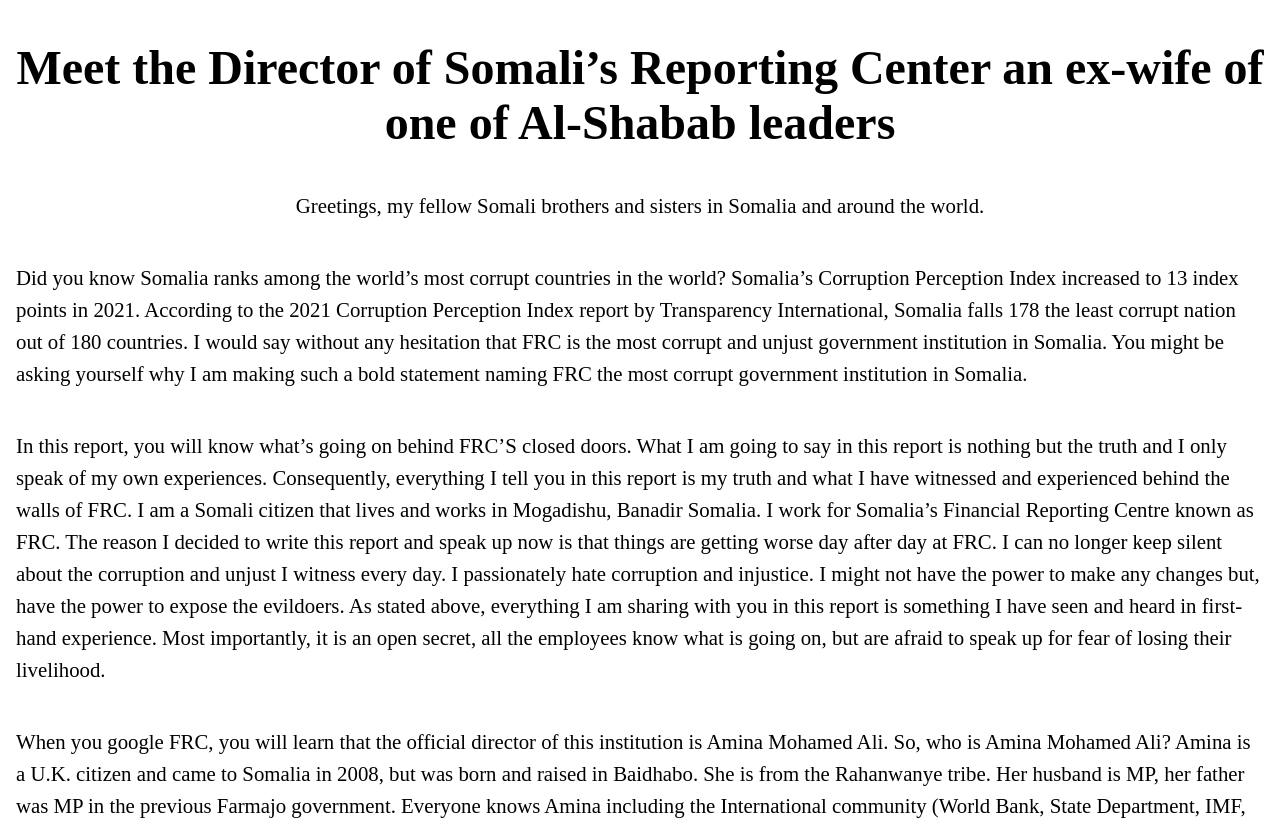
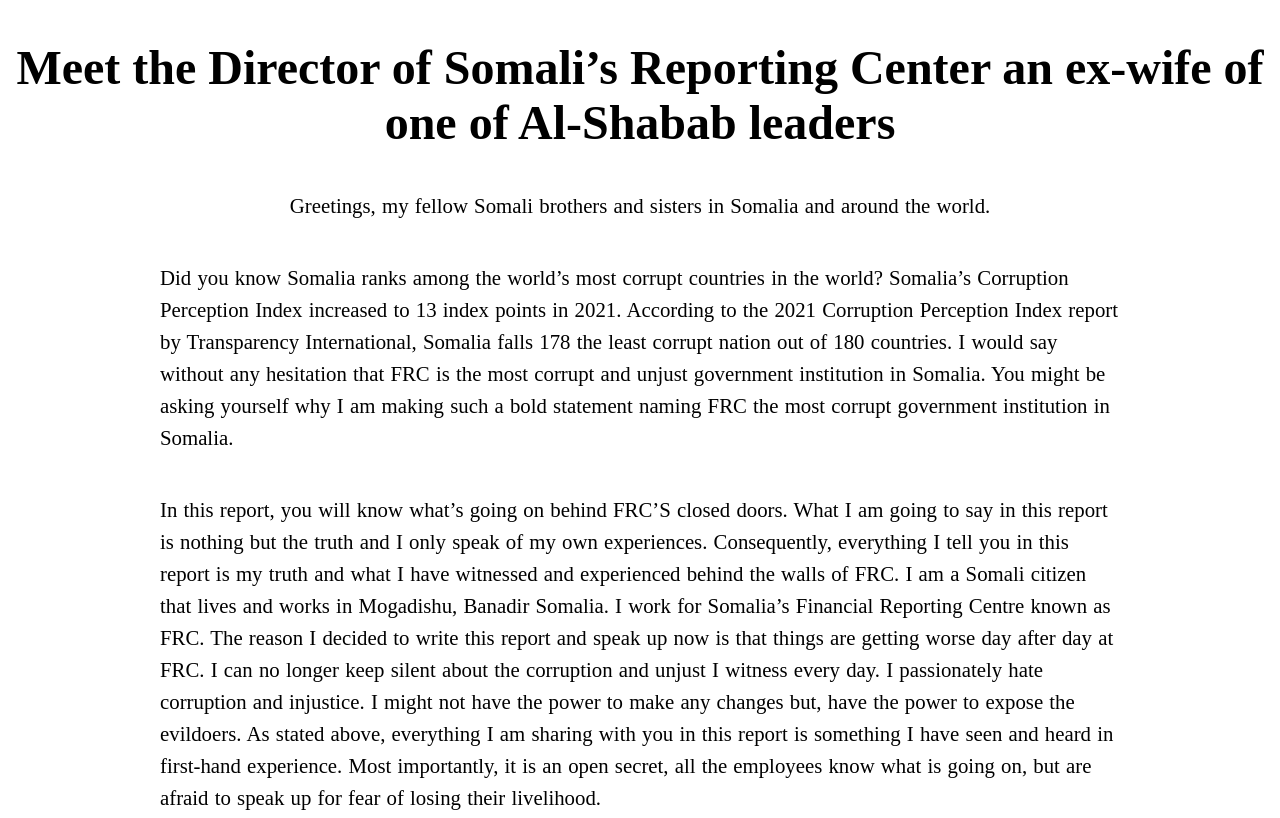
Before and after one commit to freeSomalia/FRCsomalia-report, a plain HTML site: page index.html in a window 1280 px wide. Shown: the top 818 px of the page. Drawn offline with Linux system fonts and the light colour scheme; a web font is replaced by a local one.

Commit message:
Update index.css

```diff
--- a/index.css
+++ b/index.css
@@ -18,6 +18,12 @@
 
   margin: 2rem auto;
 }
+
+article {
+  width: min(100% - 2rem, 60rem);
+
+  margin-inline: auto;
+}
 h1 {
   font-size: 3rem;
 }
@@ -27,6 +33,7 @@
   margin-top: 40px;
   font-weight: 400;
   line-height: 32px;
+  word-spacing: 1px;
 }
 
 .center {
```
